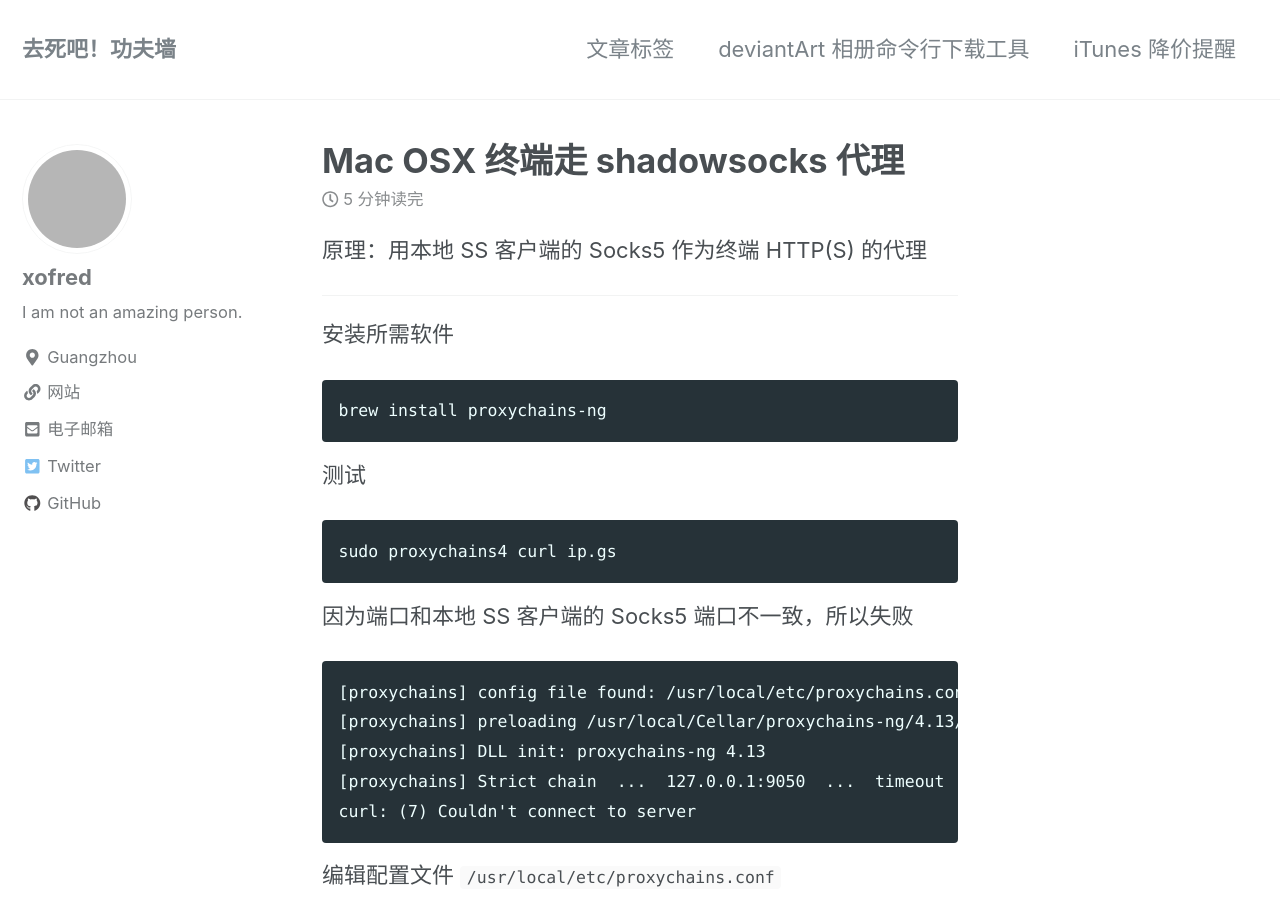
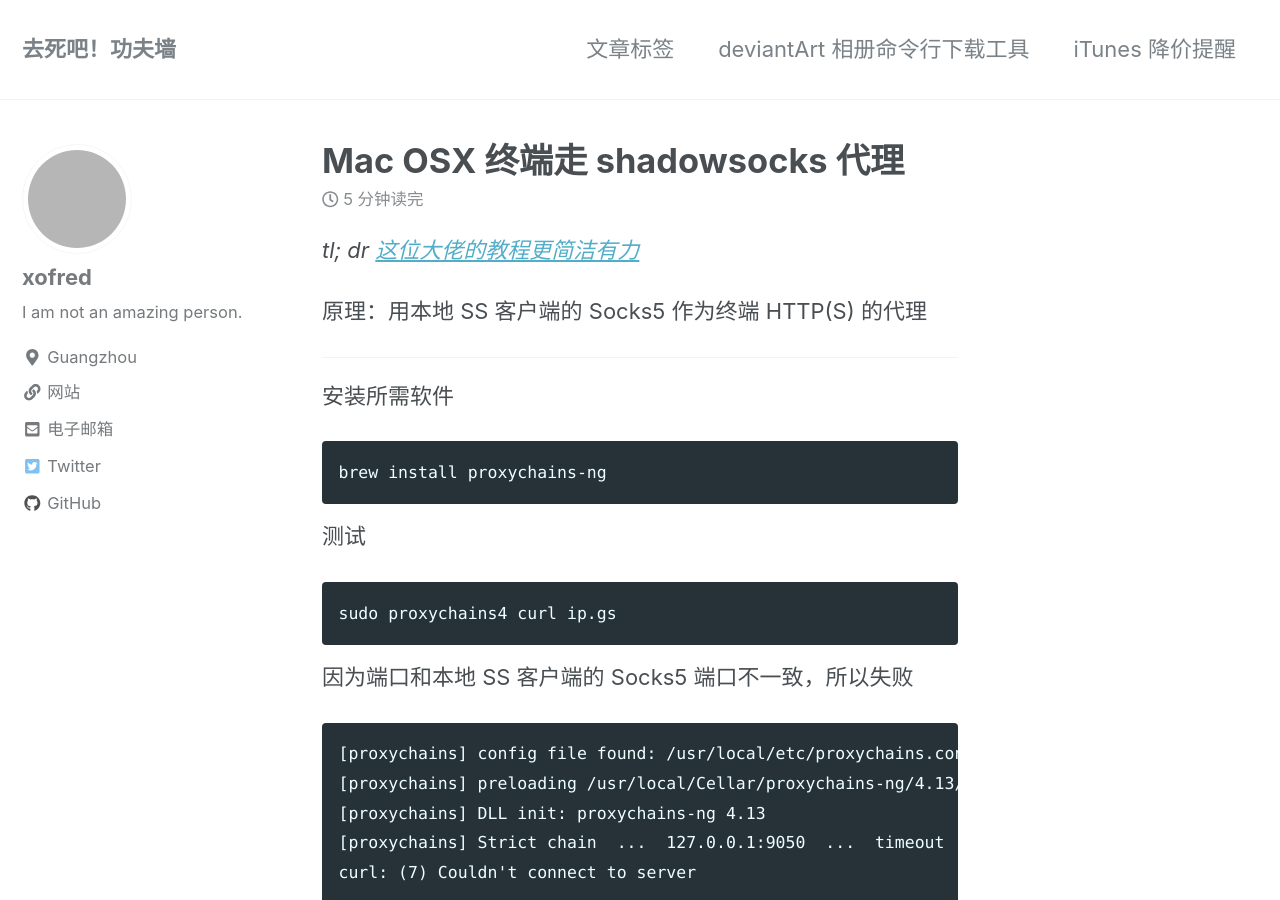
Before and after one commit to xofred/xofred.github.io, a Jekyll site: the page built from _posts/2018-12-03-ss-in-mac-terminal.markdown, in a window 1280 px wide and 900 px high. Built offline with Jekyll 4.4.1, drawn with Linux system fonts in a browser that asks for light colours; nearby versions of some CDN libraries; comment, search, counter and statistics services are not loaded; grey boxes are pictures that could not be loaded.

Commit message:
更新文章

```diff
--- a/_posts/2018-12-03-ss-in-mac-terminal.markdown
+++ b/_posts/2018-12-03-ss-in-mac-terminal.markdown
@@ -2,6 +2,8 @@
 title:  "Mac OSX 终端走 shadowsocks 代理"
 tags: osx terminal shadowsocks
 ---
+
+*tl; dr [这位大佬的教程更简洁有力](https://github.com/mrdulin/blog/issues/18)*
 
 原理：用本地 SS 客户端的 Socks5 作为终端 HTTP(S) 的代理
 
```
